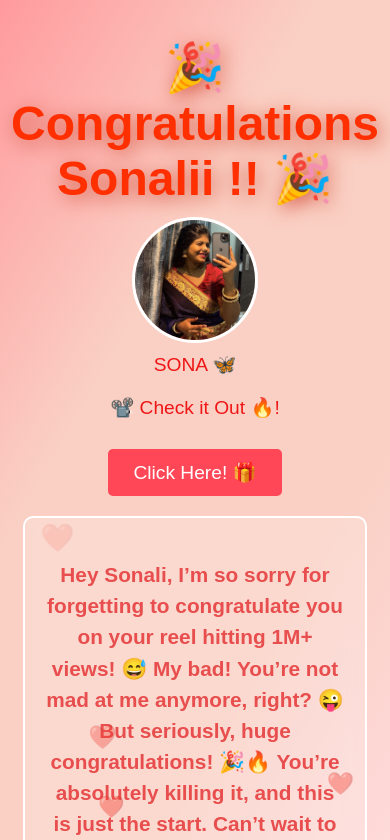
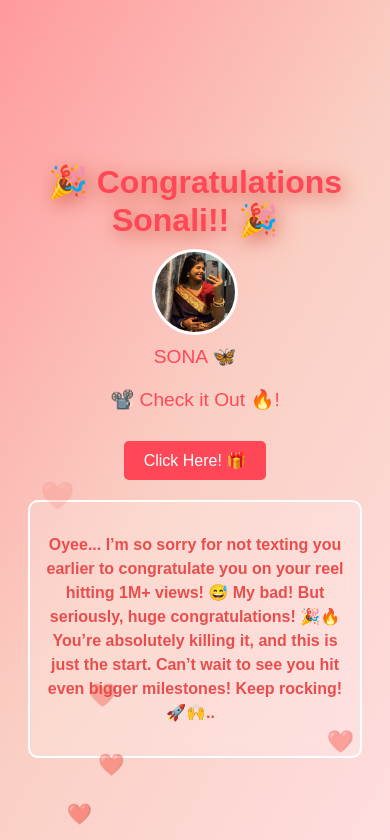
Before and after one commit to JaiHo21/Milestone, a plain HTML site: page index.html in a window 390 px wide. Both pictures are taken after a click on the button "Click Here! 🎁". Shown: the top 840 px of the page. Drawn offline with Linux system fonts and the light colour scheme.

Commit message:
Add files via upload
commit changes

```diff
--- a/index.html
+++ b/index.html
@@ -5,17 +5,23 @@
     <meta name="viewport" content="width=device-width, initial-scale=1.0">
     <title>🎉 Congratulations Sonali! 🎉</title>
     <style>
+        /* Smooth Scrolling */
+        html {
+            scroll-behavior: smooth;
+        }
+
         /* Smooth Gradient Background */
         body {
             text-align: center;
             font-family: Arial, sans-serif;
-            background: linear-gradient(120deg, #ff9a9e, #fad0c4, #fad0c4, #ffdde1);
+            background: linear-gradient(120deg, #ff9a9e, #fad0c4, #ffdde1);
             min-height: 100vh;
             display: flex;
             justify-content: center;
             align-items: center;
             flex-direction: column;
-            overflow: hidden;
+            overflow-x: hidden;
+            padding: 20px;
         }
 
         /* Floating Heart Animation */
@@ -33,8 +39,8 @@
 
         /* Header */
         h1 {
-            font-size: 3em;
-            color: #ff2f00;
+            font-size: 2.5em;
+            color: #ff4757;
             text-shadow: rgb(214, 88, 66) 3px 4px 20px;
             margin-bottom: 10px;
         }
@@ -47,14 +53,14 @@
         }
 
         .profile img {
-            width: 120px;
-            height: 120px;
+            width: 100px;
+            height: 100px;
             border-radius: 50%;
             border: 3px solid white;
         }
 
         .profile a {
-            color: #ef1616;
+            color: #ff4757;
             text-decoration: none;
             font-size: 1.2em;
             margin: 10px 0;
@@ -83,10 +89,10 @@
             background: rgba(255, 255, 255, 0.2);
             padding: 20px;
             border-radius: 10px;
-            width: 80%;
+            width: 90%;
             max-width: 600px;
             margin-top: 20px;
-            font-size: 1.3em;
+            font-size: 1.2em;
             line-height: 1.5;
             backdrop-filter: blur(10px);
             color: rgb(232, 78, 78);
@@ -129,6 +135,28 @@
             0% { transform: scale(1); opacity: 1; }
             100% { transform: scale(4); opacity: 0; }
         }
+
+        /* Responsive Styles */
+        @media (max-width: 768px) {
+            h1 {
+                font-size: 2em;
+            }
+
+            .profile img {
+                width: 80px;
+                height: 80px;
+            }
+
+            .button {
+                font-size: 1em;
+                padding: 10px 20px;
+            }
+
+            .message-box {
+                font-size: 1em;
+                padding: 15px;
+            }
+        }
     </style>
 </head>
 <body>
@@ -148,7 +176,7 @@
     </script>
 
     <!-- Congratulations Message -->
-    <h1>🎉 Congratulations Sonalii !! 🎉</h1>
+    <h1>🎉 Congratulations Sonali!! 🎉</h1>
 
     <!-- Profile Section -->
     <div class="profile">
@@ -163,10 +191,10 @@
     <!-- Hidden Message Box -->
     <div id="congrats-message" class="message-box">
         <p class="typewriter">
-            Hey Sonali, I’m so sorry for forgetting to congratulate you on your reel hitting 1M+ views! 😅
-            My bad! You’re not mad at me anymore, right? 😜 But seriously, huge congratulations! 🎉🔥
+            Oyee... I’m so sorry for not texting you earlier to congratulate you on your reel hitting 1M+ views! 😅
+            My bad! But seriously, huge congratulations! 🎉🔥
             You’re absolutely killing it, and this is just the start.
-            Can’t wait to see you hit even bigger milestones! Keep rocking! 🚀🙌....
+            Can’t wait to see you hit even bigger milestones! Keep rocking!🚀🙌..
         </p>
     </div>
 
```
